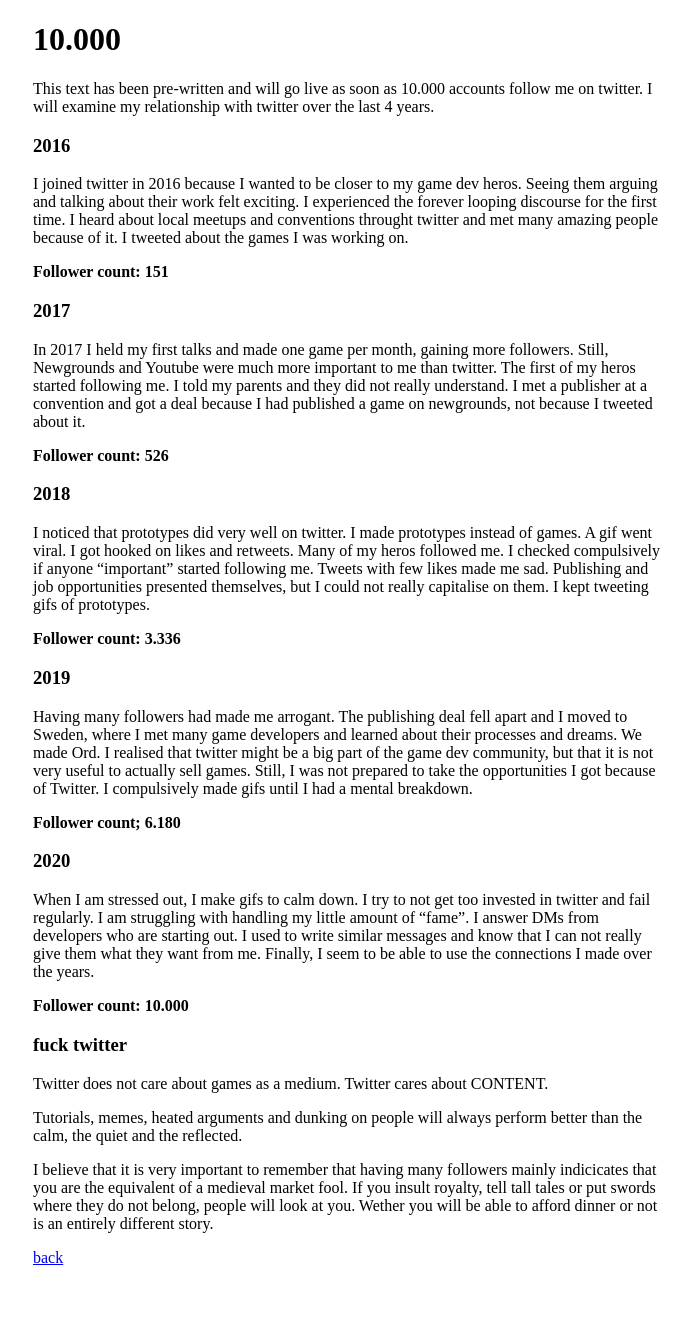
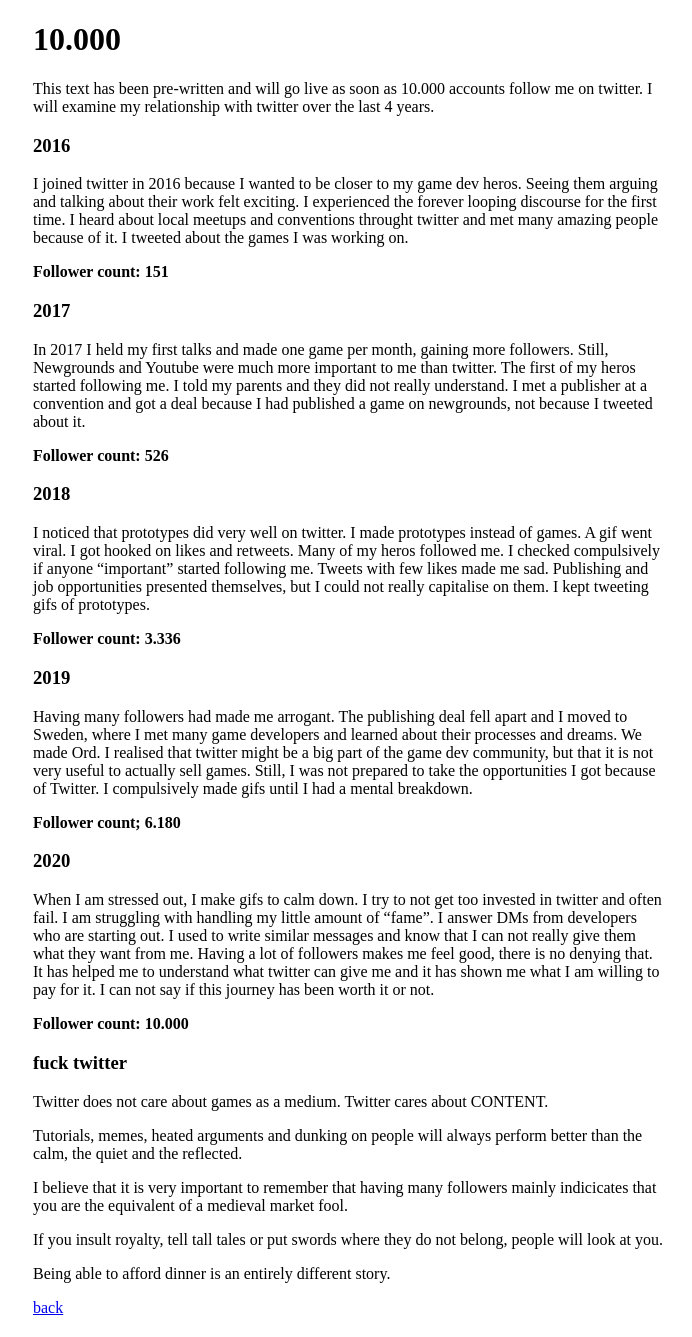
Before and after one commit to stuffedwombat/stuffedwombat.github.io, a Jekyll site: the page built from 10000.md, in a window 1280 px wide. Shown: the whole page, without its empty margins (291-983 px from the left). Built offline with Jekyll 4.4.1, drawn with Linux system fonts in a browser that asks for light colours; our own code applies the rules of GitHub Pages for plain Markdown files; comment, search, counter and statistics services are not loaded; before the commit the page ends 1287 px from its top, so only the background shows below that.

Commit message:
Update 10000.md

```diff
--- a/10000.md
+++ b/10000.md
@@ -41,10 +41,12 @@ I compulsively made gifs until I had a mental breakdown.
 
 <h3>2020 </h3>
 
-When I am stressed out, I make gifs to calm down. I try to not get too invested in twitter and fail regularly.
+When I am stressed out, I make gifs to calm down. I try to not get too invested in twitter and often fail.
 I am struggling with handling my little amount of “fame”.
 I answer DMs from developers who are starting out. I used to write similar messages and know that I can not really give them what they want from me.
-Finally, I seem to be able to use the connections I made over the years.
+Having a lot of followers makes me feel good, there is no denying that.
+It has helped me to understand what twitter can give me and it has shown me what I am willing to pay for it.
+I can not say if this journey has been worth it or not.
 
 **Follower count: 10.000**
 
@@ -56,8 +58,10 @@ Twitter cares about CONTENT.
 Tutorials, memes, heated arguments and dunking on people will always perform better than the calm, the quiet and the reflected.
 
 I believe that it is very important to remember that having many followers mainly indicicates that you are the equivalent of a medieval market fool.
+
 If you insult royalty, tell tall tales or put swords where they do not belong, people will look at you.
-Wether you will be able to afford dinner or not is an entirely different story.
+
+Being able to afford dinner is an entirely different story.
 
 
 [back](thinking)
```
